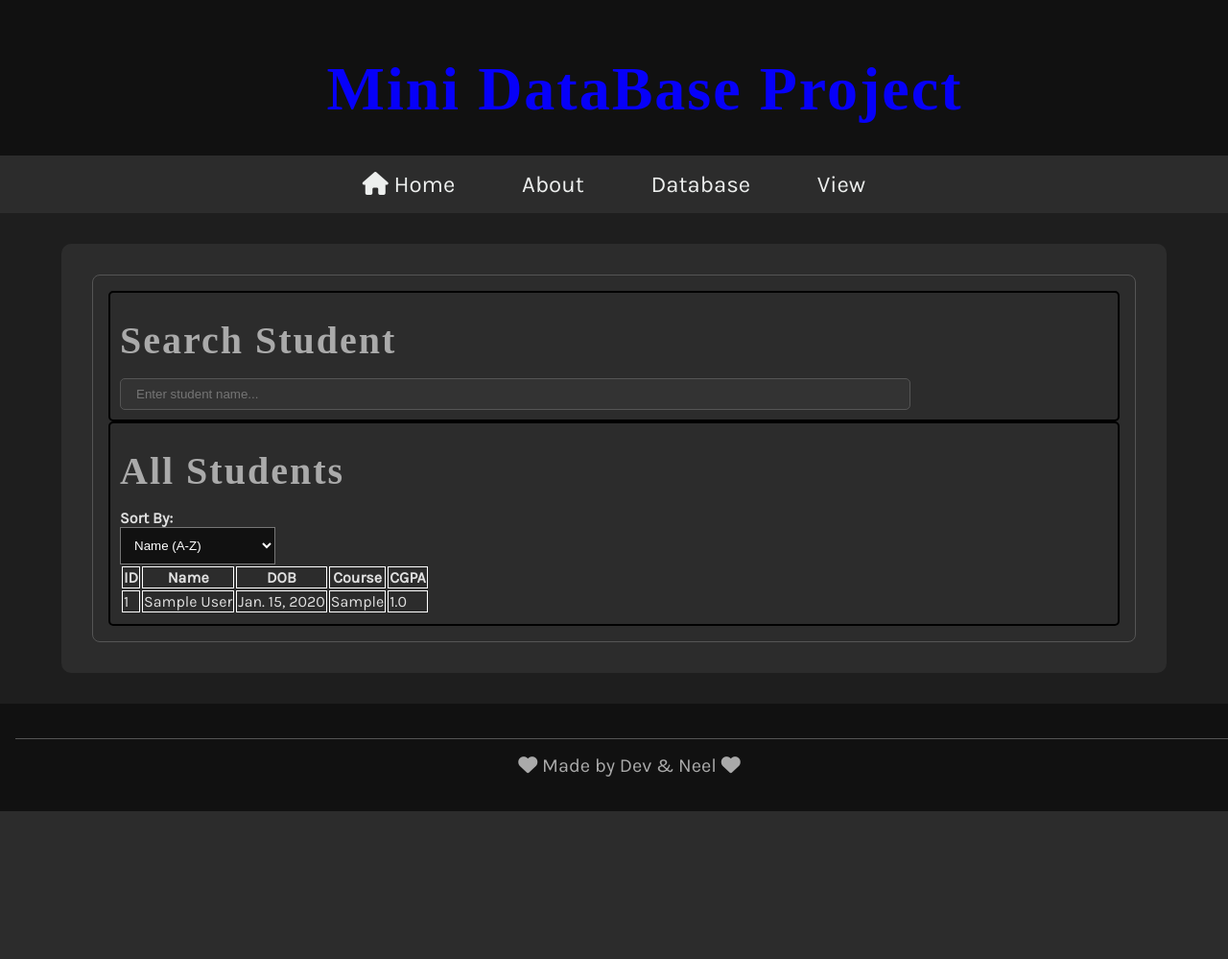
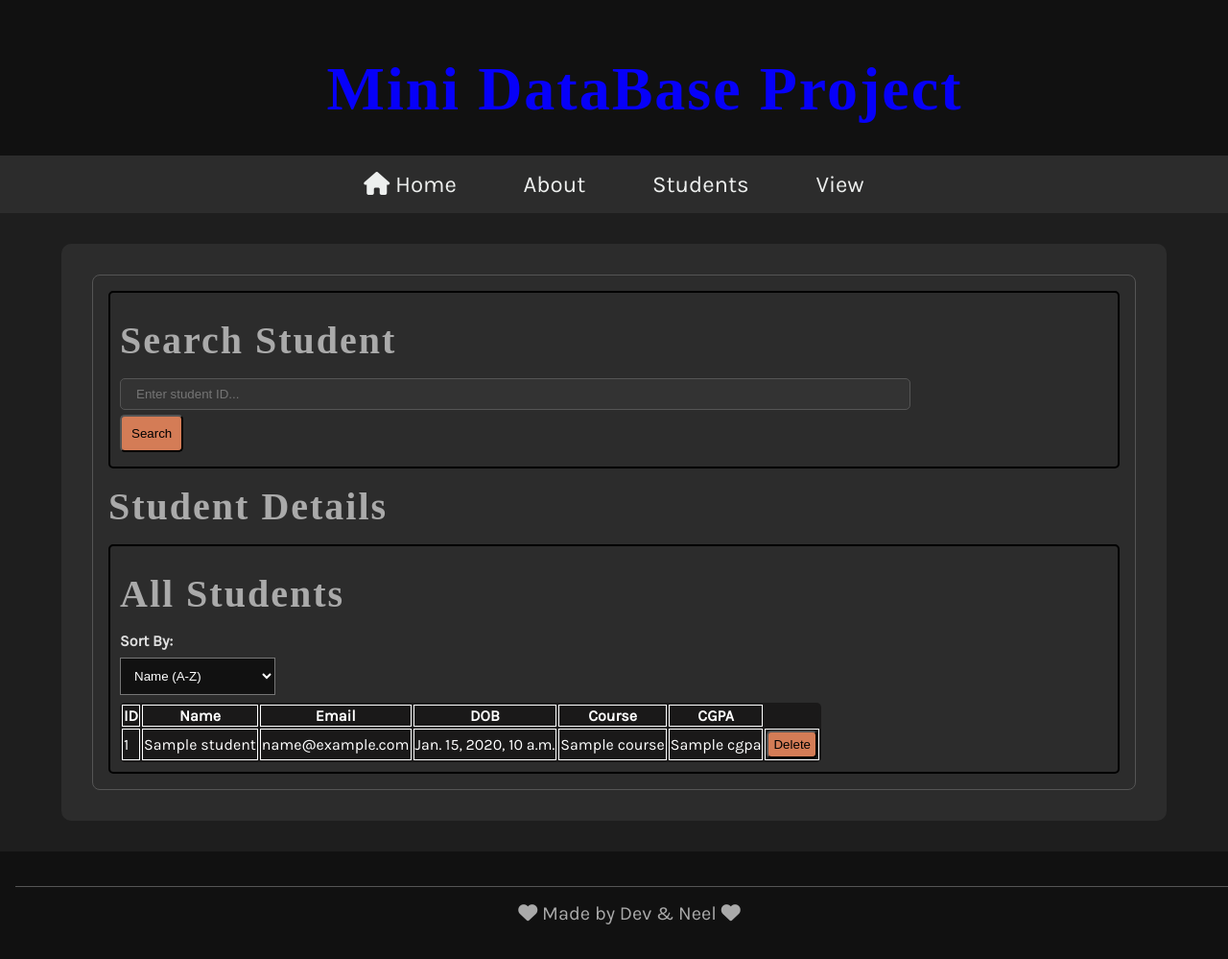
Before and after one commit to Devs7026/Mini-Project-DBS, a Django app: template project/studentdbms/database/templates/view.html in a window 1280 px wide. Shown: the whole page at 96% size. Before the commit the page ends 845 px from the top, so only its background shows below. Run offline with Django 5.2, Linux system fonts and the light colour scheme; tables that the repository leaves empty hold one stand-in row (values such as "Sample post"); the template is opened without the code that fills it: values that come from a table or form of the project are taken from there, most other values are stand-ins (such as "Sample title", 1, 10 or a date in 2020); parts of the project's set-up code (start-up, migrations or seed data) failed here and were passed over; some libraries are stand-ins or nearby versions; some web fonts are replaced.

Commit message:
additional features

```diff
--- a/project/studentdbms/database/models.py
+++ b/project/studentdbms/database/models.py
@@ -6,6 +6,7 @@
     id= models.IntegerField(primary_key=True)
     name= models.CharField(max_length=200)
     dob = models.DateField()
+    email= models.EmailField(max_length = 254, qdefault="default@example.com")
     course= models.CharField(max_length=50)
     cgpa= models.DecimalField(max_digits=2, decimal_places=1)
 
--- a/project/studentdbms/database/static/css/style.css
+++ b/project/studentdbms/database/static/css/style.css
@@ -257,6 +257,37 @@
     border-right: 2px solid black;
 }
 
+.search{
+    background-color: #D47C56;
+    color: black;
+    border-radius: 5px;
+    padding: 10px;
+    transition: 0.5s;
+    margin: 5px 0;
+}
+
+.search:hover{
+    transform: scale(1.08);
+    transition: ease-in-out 0.5s;
+    background-color: #ac5d3c;
+}
+
+
+.delete-btn{
+    background-color: #D47C56;
+    color: black;
+    border-radius: 5px;
+    padding: 5px;
+    transition: 0.5s;
+}
+
+.delete-btn:hover{
+    transform: scale(1.08);
+    transition: ease-in-out 0.5s;
+    background-color: #ac5d3c;
+
+}
+
 
 /*About*/
 
@@ -264,6 +295,18 @@
     background-color: #111111;
     color: white;
     padding: 10px;
+    margin: 8px 0;
+}
+
+
+/*StudentTable*/
+#studentTable{
+    background-color: rgb(26, 25, 25);
+    color: white;
+}
+
+#searchTable{
+    margin: 10px 0;
 }
 
 /* Responsive Design */
--- a/project/studentdbms/database/templates/database.html
+++ b/project/studentdbms/database/templates/database.html
@@ -6,7 +6,6 @@
   <article>
     <h1>Student Database</h1>
 
-    <!-- Display Success Message -->
     {% if messages %}
     <div id="messageContainer">
       {% for message in messages %}
@@ -31,7 +30,6 @@
 <script>
     console.log("Student Database Loaded");
 
-    // Hide success message after 3 seconds
     setTimeout(() => {
         let messageDiv = document.getElementById("messageContainer");
         if (messageDiv) messageDiv.style.display = "none";
--- a/project/studentdbms/database/templates/partials/_header.html
+++ b/project/studentdbms/database/templates/partials/_header.html
@@ -21,7 +21,7 @@
   <ul>
     <li><a href="{% url 'home' %}"><i class="fa-solid fa-house"></i> Home</a></li>
     <li><a href="{% url 'about' %}">About</a></li>
-    <li><a href="{% url 'database' %}"> Database</a></li>
+    <li><a href="{% url 'database' %}"> Students</a></li>
     <li><a href="{% url 'view' %}">View</a></li>
   </ul>
 </nav>
--- a/project/studentdbms/database/templates/view.html
+++ b/project/studentdbms/database/templates/view.html
@@ -7,9 +7,33 @@
       <div class="row">
         <div class="column">
             <h2>Search Student</h2>
-          <input type="text" id="searchInput" placeholder="Enter student name..." onkeyup="searchStudent()">
+            <input type="text" id="searchInput" placeholder="Enter student ID...">
+            <button class="search" onclick="searchStudent()">Search</button>
             <div id="searchResult"></div>
         </div>
+    </div>
+
+    <!-- Table to display the searched student -->
+    <div class="row">
+
+            <h2>Student Details</h2>
+            <table id="searchTable" style="display: none;">
+                <thead>
+                    <tr>
+                        <th>ID</th>
+                        <th>Name</th>
+                        <th>Email</th>
+                        <th>DOB</th>
+                        <th>Course</th>
+                        <th>CGPA</th>
+                    </tr>
+                </thead>
+                <tbody id="searchTableBody">
+                </tbody>
+            </table>
+
+    </div>
+
       </div>
           <div class="row">
             <div class="column">
@@ -25,6 +49,7 @@
                   <tr>
                     <th>ID</th>
                     <th>Name</th>
+                    <th>Email</th>
                     <th>DOB</th>
                     <th>Course</th>
                     <th>CGPA</th>
@@ -32,19 +57,25 @@
                 </thead>
                 <tbody>
                   {% for student in students %}
-                  <tr>
+                  <tr id="studentRow{{ student.id }}">
                     <td>{{ student.id }}</td>
                     <td class="name">{{ student.name }}</td>
+                    <td>{{ student.email }}</td>
                     <td>{{ student.dob }}</td>
                     <td>{{ student.course }}</td>
                     <td class="cgpa">{{ student.cgpa }}</td>
+                    <td>
+                      <button class="delete-btn" data-id="{{ student.id }}" onclick="deleteStudent(this)">Delete</button>
+
+                    </td>
                   </tr>
                   {% empty %}
                   <tr>
-                    <td colspan="5">No students found.</td>
+                    <td colspan="7">No students found.</td>
                   </tr>
                   {% endfor %}
                 </tbody>
+
               </table>
             </div>
           </div>
@@ -58,24 +89,40 @@
 document.getElementById("dob")?.setAttribute("type", "date");
 
 function searchStudent() {
-        let input = document.getElementById("searchInput").value.toLowerCase();
+    let inputId = document.getElementById("searchInput").value.trim();
     let table = document.getElementById("studentTable");
     let rows = table.getElementsByTagName("tr");
-        let resultDiv = document.getElementById("searchResult");
+    let searchTable = document.getElementById("searchTable");
+    let searchTableBody = document.getElementById("searchTableBody");
 
-        resultDiv.innerHTML = "";
-        for (let i = 1; i < rows.length; i++) {
-            let nameCell = rows[i].getElementsByClassName("name")[0];
-            if (nameCell) {
-                let name = nameCell.innerText.toLowerCase();
-                if (name.includes(input)) {
-                    resultDiv.innerHTML += `<p><strong>${nameCell.innerText}</strong> found in the list.</p>`;
+    // Clear previous results
+    searchTableBody.innerHTML = "";
+    searchTable.style.display = "none";
+
+    if (inputId === "") {
+        alert("Please enter a student ID.");
         return;
     }
+
+    let found = false;
+    for (let i = 1; i < rows.length; i++) {
+        let idCell = rows[i].getElementsByTagName("td")[0]; // First column is ID
+        if (idCell && idCell.innerText.trim() === inputId) {
+            let clonedRow = rows[i].cloneNode(true); // Copy student row
+            searchTableBody.appendChild(clonedRow);
+            found = true;
+            break;
         }
     }
-        if (input.length > 0) resultDiv.innerHTML = "<p>No matching student found.</p>";
+
+    if (found) {
+        searchTable.style.display = "table";
+    } else {
+        searchTableBody.innerHTML = "<tr><td colspan='6'>No student found with ID " + inputId + ".</td></tr>";
+        searchTable.style.display = "table";
     }
+}
+
 
     // Sorting Functionality
     function sortTable() {
@@ -99,6 +146,30 @@
         let tbody = table.getElementsByTagName("tbody")[0];
         rows.forEach(row => tbody.appendChild(row));
     }
+
+    function deleteStudent(button) {
+    let studentId = button.getAttribute("data-id");
+    if (confirm("Are you sure you want to delete this student?")) {
+        fetch(`/delete-student/${studentId}/`, {
+            method: "POST",
+            headers: {
+                "X-CSRFToken": "{{ csrf_token }}",
+                "Content-Type": "application/json"
+            }
+        })
+        .then(response => response.json())
+        .then(data => {
+            if (data.success) {
+                button.closest("tr").remove(); // Remove row from table
+                alert("Student deleted successfully!");
+            } else {
+                alert("Error deleting student!");
+            }
+        })
+        .catch(error => console.error("Error:", error));
+    }
+}
+
 </script>
 
 {% endblock %}
--- a/project/studentdbms/database/urls.py
+++ b/project/studentdbms/database/urls.py
@@ -9,6 +9,7 @@
     path('about/', views.about, name="about"),
     path('database/',views.database, name="database"),
     path('view/',views.view, name="view"),
+     path('delete-student/<int:student_id>/', views.delete_student, name='delete_student'),
 ]
 
 if settings.DEBUG:
--- a/project/studentdbms/studentdbms/settings.py
+++ b/project/studentdbms/studentdbms/settings.py
@@ -81,6 +81,9 @@
         'PORT' : '3306',
         'USER' : 'root',
         'PASSWORD' : 'root@123',
+         'OPTIONS': {
+            'init_command': "SET sql_mode='STRICT_TRANS_TABLES'"
+         }
     }
 }
 
```
Also changed, not shown: project/studentdbms/database/views.py (+8 -3 lines), project/studentdbms/database/migrations/0004_student_email.py (added). Lines whose indentation alone changed are shown as unchanged.
